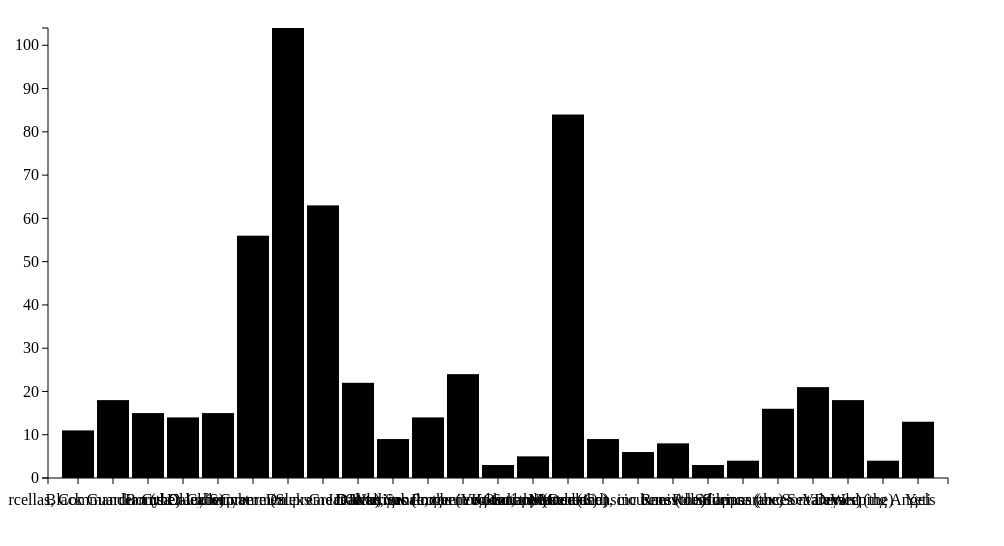
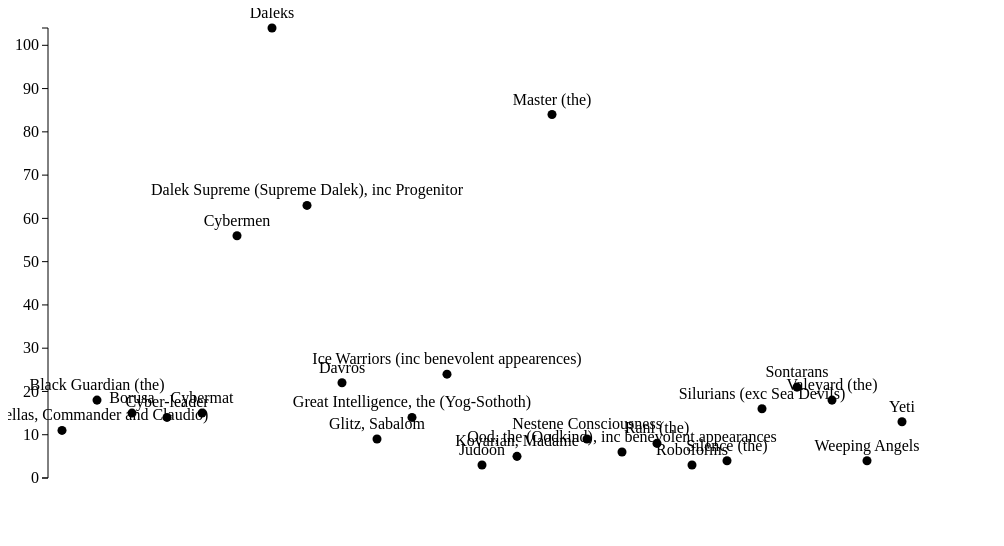
Before and after one commit to fidothe/d3-workshop-nextberlin, a plain HTML site: page index.html in a window 1280 px wide. Shown: the whole page, without its empty margins (0-1004 px from the left). Drawn offline with Linux system fonts and the light colour scheme.

Commit message:
scatterplot!

```diff
--- a/index.html
+++ b/index.html
@@ -82,24 +82,24 @@
       var x_scale = d3.scale.ordinal()
                       .domain(villains.map(function(d) { return d.name; }))
                       .rangeRoundBands([0, width], .1);
-      var x_axis = d3.svg.axis()
-                         .scale(x_scale)
-                         .tickPadding(10)
-                         .orient('bottom');
-      svg.append('g').attr('class', 'x axis')
-                     .attr("transform", "translate(0," + height + ")")
-                     .call(x_axis);
 
-      // Now draw the bars
-      svg.selectAll('rect')
+      // Now draw as a scatterplot
+      svg.selectAll('path.point')
          .data(villains)
          .enter()
-         .append('rect')
-         .attr('fill', 'black')
-         .attr('height', function(d) { return height - y_scale(d.appearances); })
-         .attr('width', x_scale.rangeBand())
-         .attr('x', function(d) { return x_scale(d.name); })
-         .attr('y', function(d) { return y_scale(d.appearances); });
+         .append('path')
+         .attr('class', 'point')
+         .attr("transform", function(d) { return "translate(" + x_scale(d.name) + "," + y_scale(d.appearances) + ")"; })
+         .attr("d", d3.svg.symbol())
+
+      svg.selectAll('text.label')
+         .data(villains)
+         .enter()
+         .append('text')
+         .attr('class', 'label')
+         .attr('text-anchor', 'middle')
+         .attr("transform", function(d) { return "translate(" + x_scale(d.name) + "," + (y_scale(d.appearances) - 10) + ")"; })
+         .text(function(d) { return d.name });
     </script>
   </body>
 </html>
```
